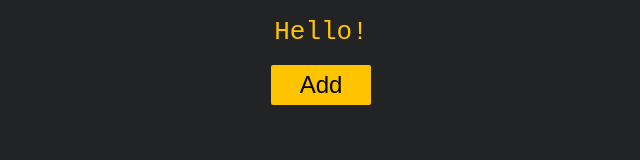
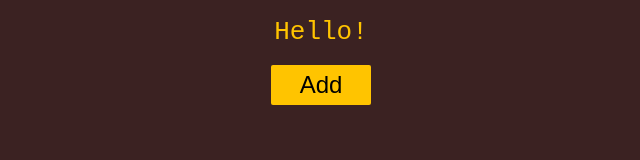
Before and after one commit to romaob/priceslist, a plain HTML site: page index.html in a window 1280 px wide. Shown: the whole page, without its empty margins (319-959 px from the left). Drawn offline with Linux system fonts and the light colour scheme.

Commit message:
background update

```diff
--- a/css/style.css
+++ b/css/style.css
@@ -1,6 +1,6 @@
 body{
     margin: 0;
-    background-color: rgb(33, 35, 37);
+    background-color: rgb(59, 34, 34);
     color: rgb(255, 196, 0);
     text-align: center;
     font-family: monospace;
```
